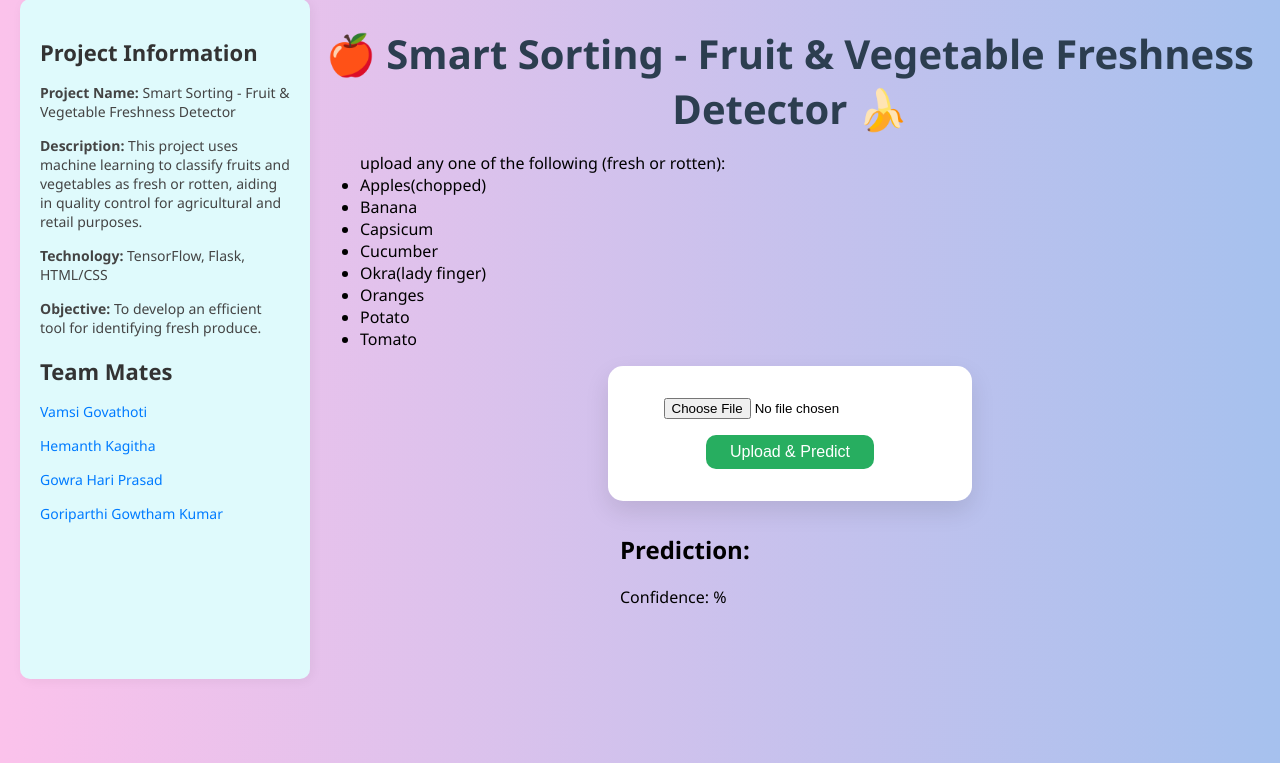
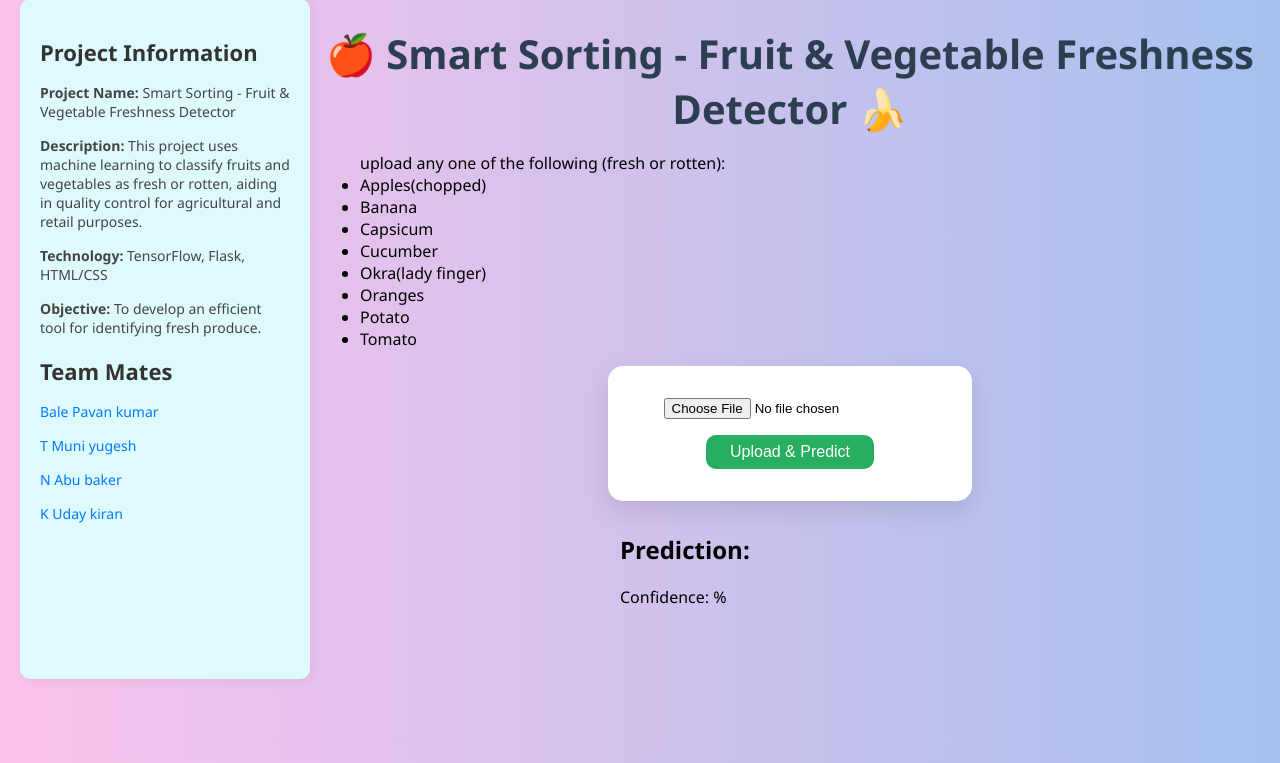
Before and after one commit to Sunnysp94/Smart-Sorting-Transfer-Learning-for-Identifying-Rotten-Fruits-and-Vegetables, a Flask app: page / in a window 1280 px wide. Shown: the part 21-784 px from the top of the page. Run offline with Flask 3, Linux system fonts and the light colour scheme.

Commit message:
Update index.html
members added

```diff
--- a/templates/index.html
+++ b/templates/index.html
@@ -134,10 +134,10 @@
         </ul>
         <h2>Team Mates</h2>
         <ul>
-            <li><a href="#vamsi">Vamsi Govathoti</a></li>
-            <li><a href="#hemanth">Hemanth Kagitha</a></li>
-            <li><a href="#hari">Gowra Hari Prasad</a></li>
-            <li><a href="#gowtham">Goriparthi Gowtham Kumar</a></li>
+            <li><a href="#balepavan">Bale Pavan kumar</a></li>
+            <li><a href="#TMuniyugesh">T Muni yugesh</a></li>
+            <li><a href="#NAbubaker">N Abu baker</a></li>
+            <li><a href="#KUdaykiran">K Uday kiran</a></li>
         </ul>
     </nav>
 
```
